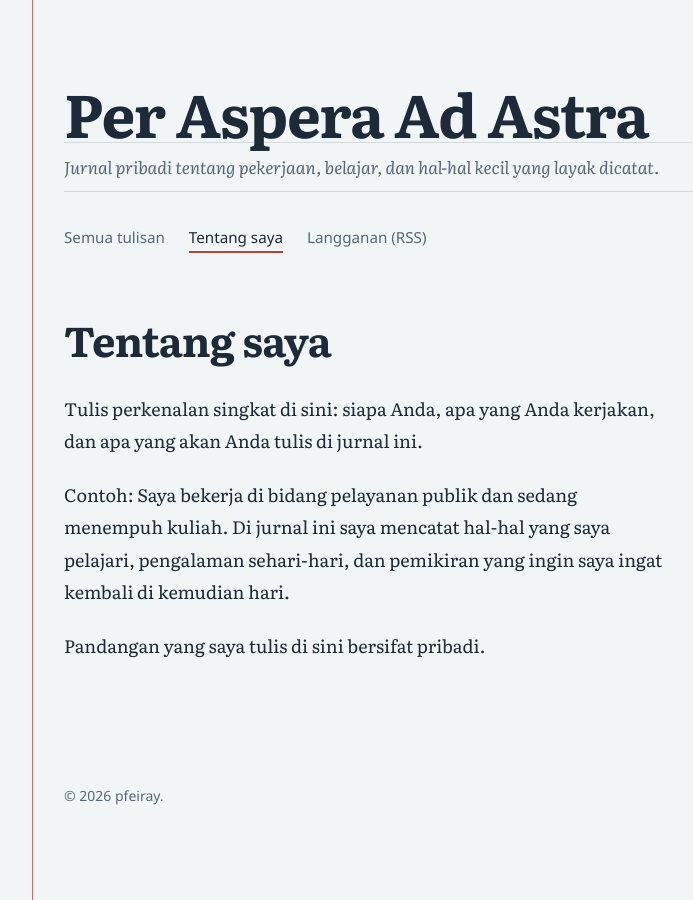
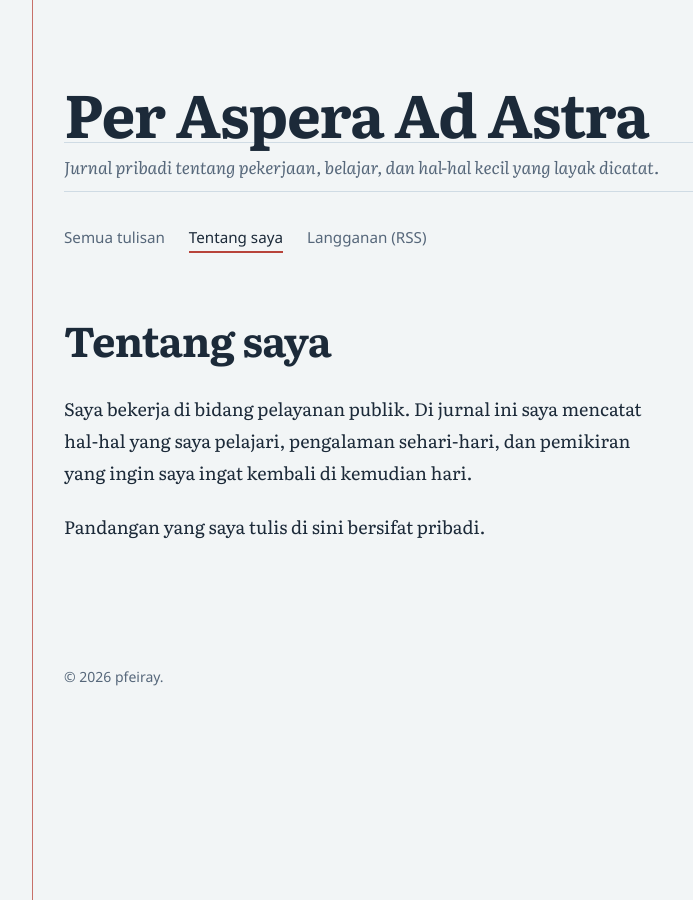
Before and after one commit to yudhiaprabowo-hue/yudhiaprabowo-hue.github.io, a Jekyll site: the page built from tentang.md, in a window 1280 px wide. Shown: the whole page, without its empty margins (316-1009 px from the left). Built offline with Jekyll 4.4.1, drawn with Linux system fonts in a browser that asks for light colours; some web fonts are replaced.

Commit message:
Update tentang.md

```diff
--- a/tentang.md
+++ b/tentang.md
@@ -4,8 +4,7 @@ title: Tentang saya
 permalink: /tentang/
 ---
 
-Tulis perkenalan singkat di sini: siapa Anda, apa yang Anda kerjakan, dan apa yang akan Anda tulis di jurnal ini.
 
-Contoh: Saya bekerja di bidang pelayanan publik dan sedang menempuh kuliah. Di jurnal ini saya mencatat hal-hal yang saya pelajari, pengalaman sehari-hari, dan pemikiran yang ingin saya ingat kembali di kemudian hari.
+Saya bekerja di bidang pelayanan publik. Di jurnal ini saya mencatat hal-hal yang saya pelajari, pengalaman sehari-hari, dan pemikiran yang ingin saya ingat kembali di kemudian hari.
 
 Pandangan yang saya tulis di sini bersifat pribadi.
```
